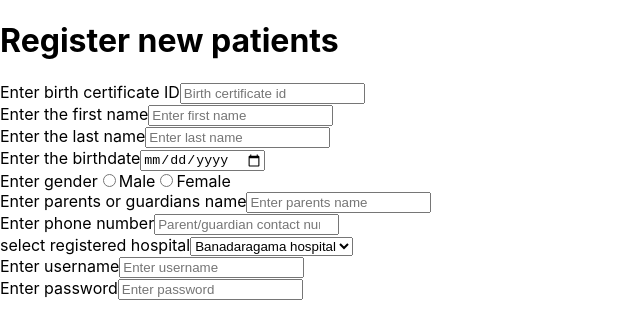
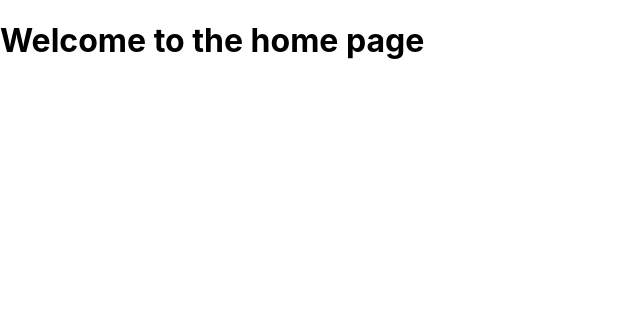
Before and after one commit to Chenuka1/Individual_project, a React (Create React App) app in the folder client/: page / in a window 1280 px wide. Shown: the top 336 px of the page, without its empty margins (0-640 px from the left). Built offline with nearby package versions, Linux system fonts and the light colour scheme.

Commit message:
new commit

```diff
--- a/client/src/App.js
+++ b/client/src/App.js
@@ -1,14 +1,15 @@
 import React from 'react';
 import { BrowserRouter, Routes, Route } from 'react-router-dom';
 import AddUsers from './pages/addUsers';
+import HomePage from './pages/homePage';
 
 function App() {
   return (
     <div className="App">
       <BrowserRouter>
         <Routes>
-          <Route path="/" element={<AddUsers/>} />
-          {/* Add more Route components for other pages if needed */}
+          <Route path="/register" element={<AddUsers/>} />
+          <Route path="/" element={<HomePage/>}/>
         </Routes>
       </BrowserRouter>
     </div>
--- a/client/src/pages/addUsers.jsx
+++ b/client/src/pages/addUsers.jsx
@@ -1,12 +1,14 @@
 import React from "react";
+import '../styles/addUsers.css'
+
 
 function AddUsers() {
   return (
     <div className="form">
-      <h1>Register new patients</h1>
+      <h1>Add new users for system</h1>
       <form>
         <label>Enter birth certificate ID</label>
-        <input type="text" placeholder="Birth certificate id" /><br></br>
+        <input type="text" placeholdessr="Birth certificate id" /><br></br>
         <label>Enter the first name</label>
         <input type="text" placeholder="Enter first name"/><br></br>
         <label>Enter the last name</label>
@@ -25,8 +27,8 @@ function AddUsers() {
         <br></br>
         <label>Enter parents or guardians name</label>
         <input type="text" placeholder="Enter parents name"/><br></br>
-        <label>Enter phone number</label>
-        <input type="number" placeholder="Parent/guardian contact number"/><br></br>
+        <label>Enter parents/Guardian phone number</label>
+        <input type="number" placeholder=" contact number"/><br></br>
         <label>select registered hospital</label>
         <select>
           <option>Banadaragama hospital</option>
@@ -37,6 +39,8 @@ function AddUsers() {
         <input type="text" placeholder="Enter username"/><br></br>
         <label>Enter password</label>
         <input type="password" placeholder="Enter password"/><br></br>
+        <input type="submit" value="submit"/>
+        <input type="reset" value="cancel"/>
 
 
 
--- /dev/null
+++ b/client/src/pages/homePage.jsx
@@ -0,0 +1,23 @@
+
+
+export default function HomePage (){
+
+    return(
+        <div>
+
+            <h1>Welcome to the home page</h1>
+
+
+
+
+
+        </div>
+    )
+
+
+
+
+
+
+
+}
```
Also changed, not shown: client/src/pages/patientManagement.jsx (deleted, +0 -26 lines), 2 other files (tests, documents, lock files or other folders).
